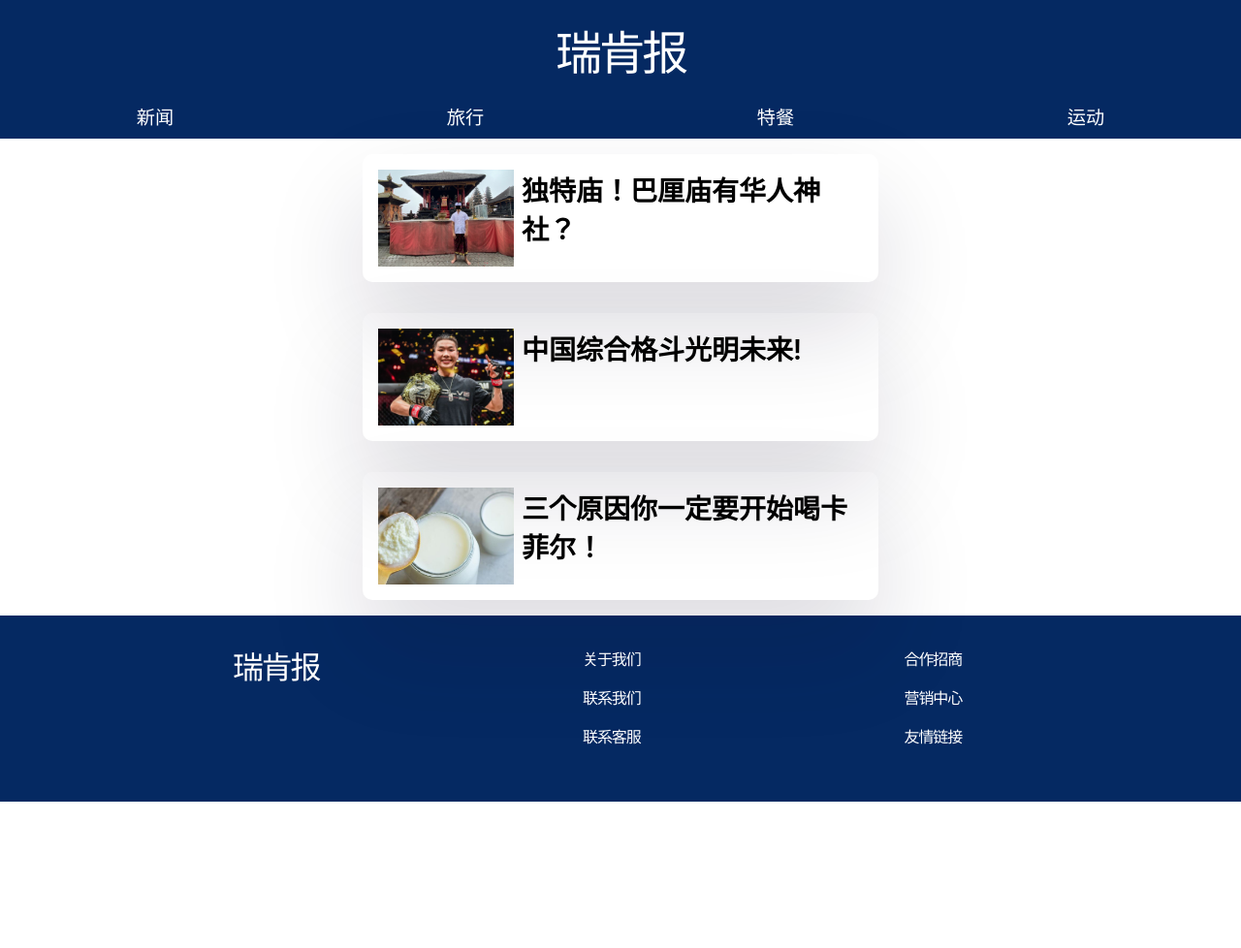
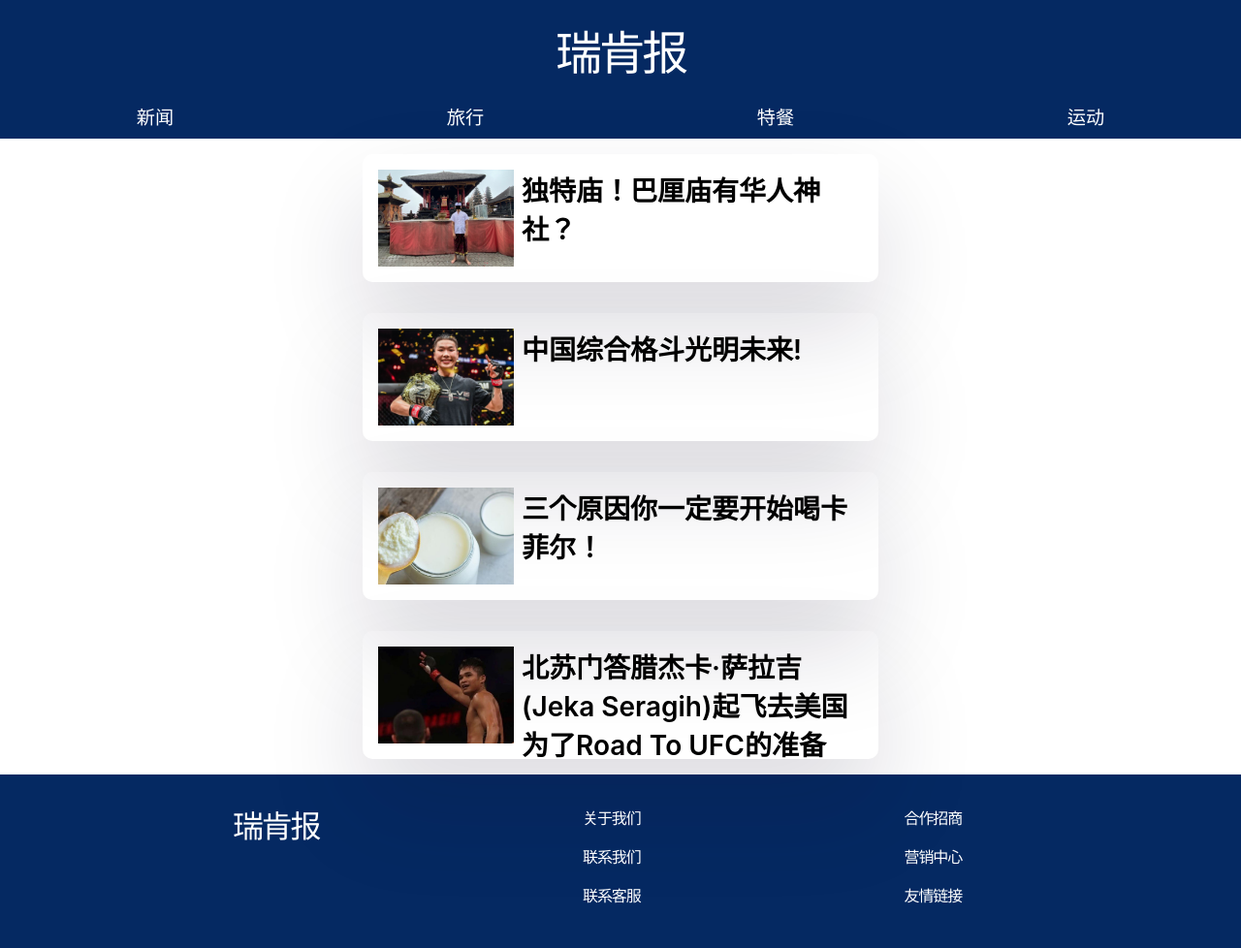
Before and after one commit to taukelim/rui-ken-bao, a plain HTML site: page index.html in a window 1280 px wide. Shown: the whole page at 97% size. Before the commit the page ends 827 px from the top, so only its background shows below. Drawn offline with Linux system fonts and the light colour scheme; a web font is replaced by a local one.

Commit message:
Added article4 to index.html

```diff
--- a/index.html
+++ b/index.html
@@ -89,6 +89,20 @@
           </a>
         </div>
       </div>
+      <div class="article__card">
+        <div class="article__card__image__container">
+          <img
+            src="./images/article4/1.jpg"
+            alt=""
+            class="article__card__image"
+          />
+        </div>
+        <div class="article__card__info__section">
+          <a href="./article4.html" class="article__card__info__title"
+            >北苏门答腊杰卡·萨拉吉(Jeka Seragih)起飞去美国为了Road To UFC的准备
+          </a>
+        </div>
+      </div>
     </main>
 
     <footer>
--- a/style.css
+++ b/style.css
@@ -84,6 +84,7 @@ nav {
   object-fit: cover;
   width: 100%;
   height: 100%;
+  min-width: 140px;
 }
 
 .article__card__info__section {
```
